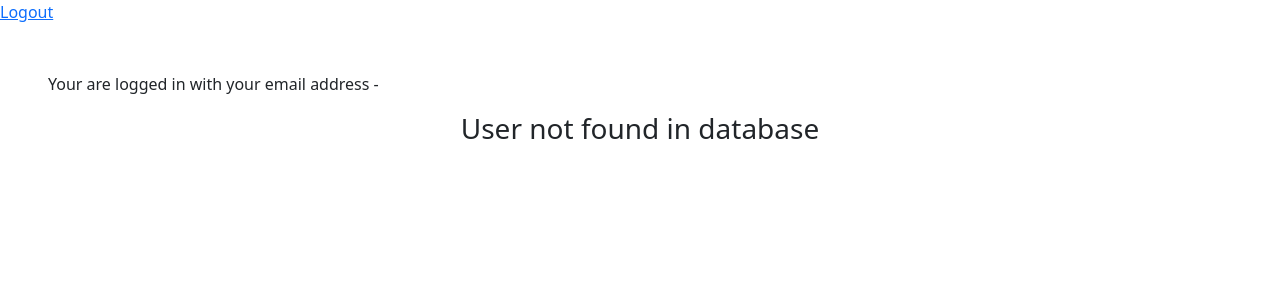
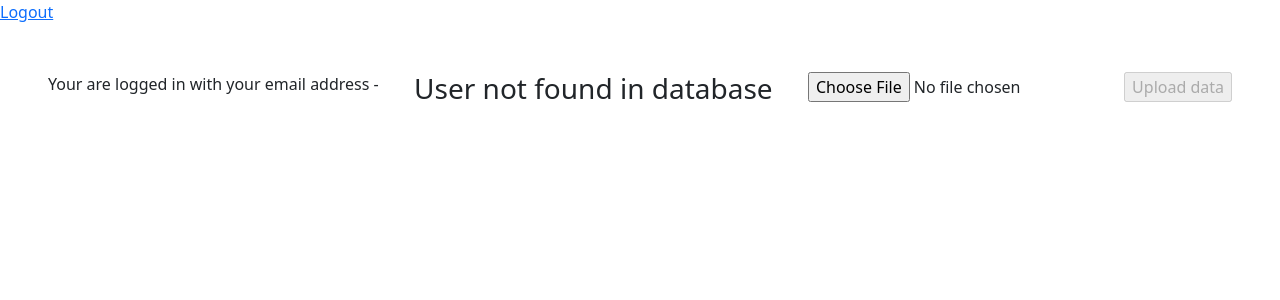
Before and after one commit to shobhit9070/NumbersDb, a Django app: page /contact_list in a window 1280 px wide. Shown: the top 300 px of the page. Run offline with Django 3.2, Linux system fonts and the light colour scheme; a user stored in the database is signed in; data comes from the database, SQL or seed files in the repository; some libraries are stand-ins or nearby versions.

Commit message:
improvements

```diff
--- a/contact_details/templates/contact_list.html
+++ b/contact_details/templates/contact_list.html
@@ -6,11 +6,35 @@
         <link href="https://cdn.jsdelivr.net/npm/bootstrap@5.1.3/dist/css/bootstrap.min.css" rel="stylesheet" integrity="sha384-1BmE4kWBq78iYhFldvKuhfTAU6auU8tT94WrHftjDbrCEXSU1oBoqyl2QvZ6jIW3" crossorigin="anonymous">
         <!-- JavaScript Bundle with Popper -->
         <script src="https://cdn.jsdelivr.net/npm/bootstrap@5.1.3/dist/js/bootstrap.bundle.min.js" integrity="sha384-ka7Sk0Gln4gmtz2MlQnikT1wXgYsOg+OMhuP+IlRH9sENBO0LRn5q+8nbTov4+1p" crossorigin="anonymous"></script>
+        <script src="https://ajax.googleapis.com/ajax/libs/jquery/3.2.1/jquery.min.js"></script>
+        <script>
+            $(document).ready(
+            function(){
+                $('input:file').change(
+                    function(){
+                        if ($(this).val()) {
+                            $('input:submit').attr('disabled',false);
+                        }
+                    }
+                    );
+            });
+        </script>
+
     </head>
     <body>
         <a href="/logout">Logout</a>
         <div class="p-5">
-            <p>Your are logged in with your email address - {{user.email}}</p>
+            <div>
+                <div style="float: left;">
+                    <p>Your are logged in with your email address - {{user.email}}</p>
+                </div>
+                <div style="float: right;">
+                    <form action="/upload_bulk_data" method = "POST">
+                        <input type="file" name="fileInput" id="fileInput" />
+                        <input type="submit" value = "Upload data" disabled/>
+                    </form>
+                </div>
+            </div>
             {% if user_details %}
             <h3 class="text-center my-4">List of contacts</h3>
             <table class="table">
--- a/contact_details/views.py
+++ b/contact_details/views.py
@@ -4,6 +4,16 @@
 from django.contrib.auth.models import User
 from django.db.models import Q
 from django.http import HttpResponseRedirect
+
+##########HELPER FUNCTIONS START#################
+def validate_data_point(data):
+
+    return True
+
+
+#############HELPER FUNCTIONS END###################
+
+
 
 # Create your views here.
 def homepage(request):
@@ -31,6 +41,10 @@
     else:
         return HttpResponseRedirect('/accounts/google/login/?next=/contact_list')
 
+def upload_bulk_contacts(request):
+
+    return HttpResponseRedirect("/")
+
 
 def auth_logout(request):
     logout(request)
--- a/contactdb/urls.py
+++ b/contactdb/urls.py
@@ -30,4 +30,5 @@
     path('admin/', admin.site.urls),
     url(r'^contact_list', contact_list, name='contact_list'),
     url(r'^logout/$', auth_logout, name='auth_logout'),
+    url(r'^upload_bulk_contacts/$', auth_logout, name='upload_bulk_contacts'),
 ]
```
